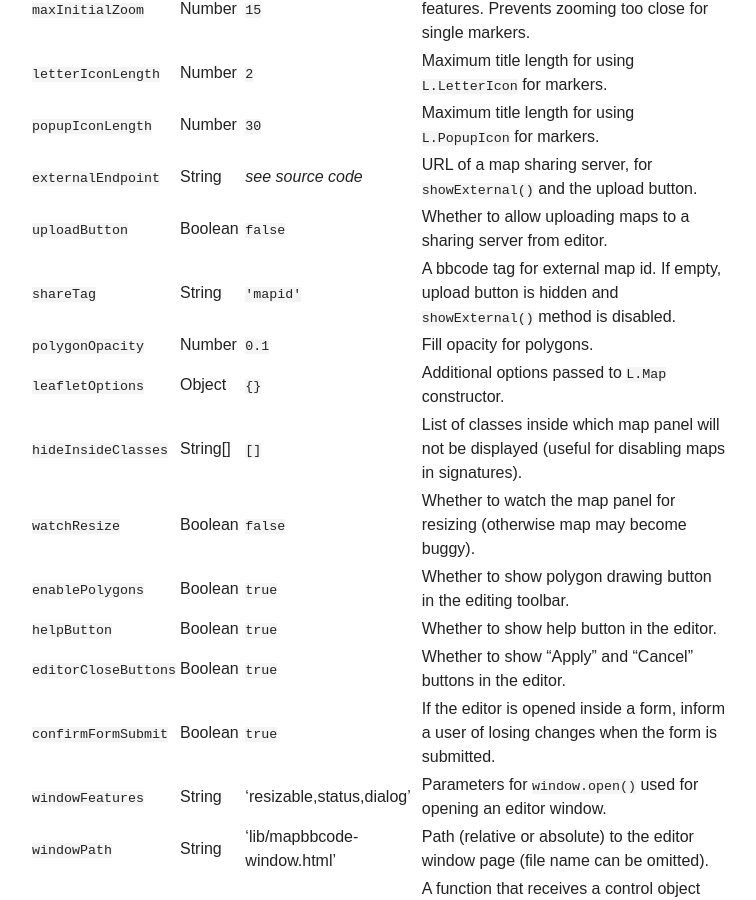
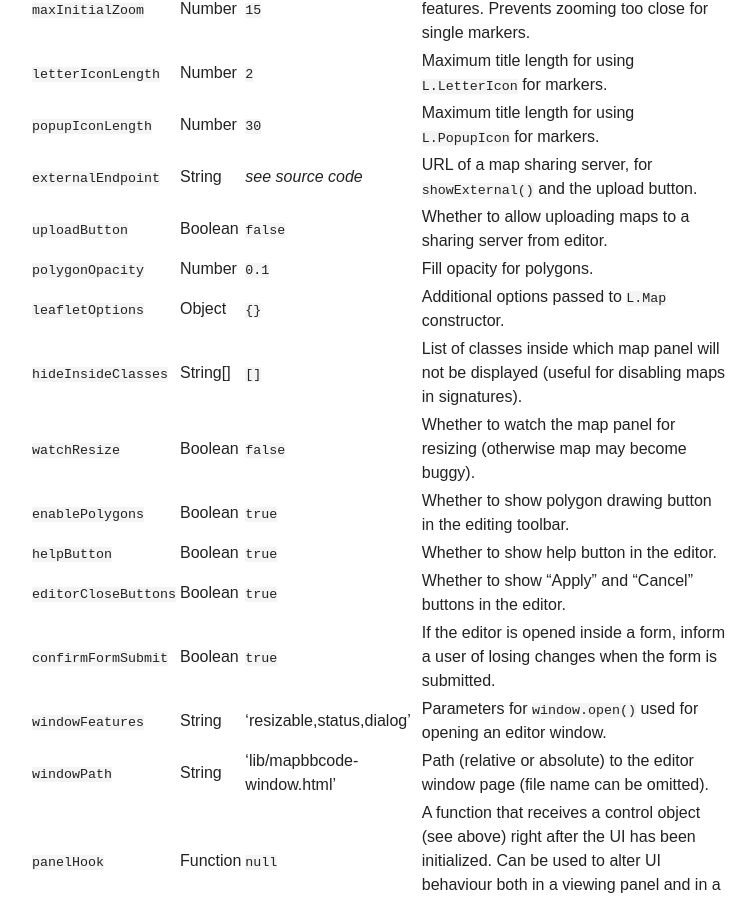
Before and after one commit to MapBBCode/mapbbcode.github.io, a Jekyll site: the page built from api.md, in a window 1280 px wide and 900 px high, scrolled down 2377 px. Shown: the whole window, without its empty margins (261-1017 px from the left). Built offline with Jekyll 4.4.1, drawn with Linux system fonts in a browser that asks for light colours; Markdown is read by kramdown in place of the engine named in the settings; comment, search, counter and statistics services are not loaded; some of the changed text lies outside the part shown.

Commit message:
shareTag was moved

```diff
--- a/api.md
+++ b/api.md
@@ -65,7 +65,6 @@ Other options:
 | `popupIconLength` | Number | `30` | Maximum title length for using `L.PopupIcon` for markers.
 | `externalEndpoint` | String | *see source code* | URL of a map sharing server, for `showExternal()` and the upload button.
 | `uploadButton` | Boolean | `false` | Whether to allow uploading maps to a sharing server from editor.
-| `shareTag` | String | `'mapid'` | A bbcode tag for external map id. If empty, upload button is hidden and `showExternal()` method is disabled.
 | `polygonOpacity` | Number | `0.1` | Fill opacity for polygons.
 | `leafletOptions` | Object | `{}` | Additional options passed to `L.Map` constructor.
 | `hideInsideClasses` | String[] | `[]` | List of classes inside which map panel will not be displayed (useful for disabling maps in signatures).
```
Also changed, not shown: other parts of api.md (+1 -0 lines).
